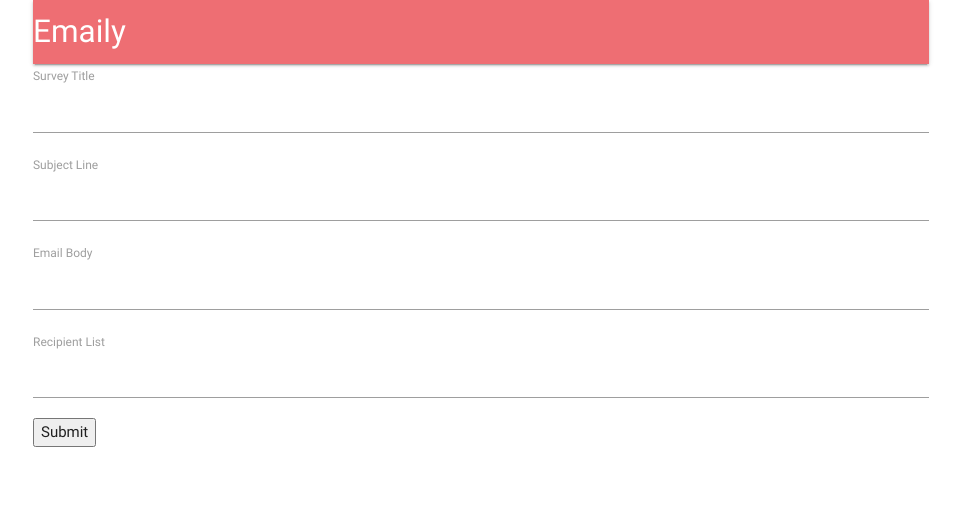
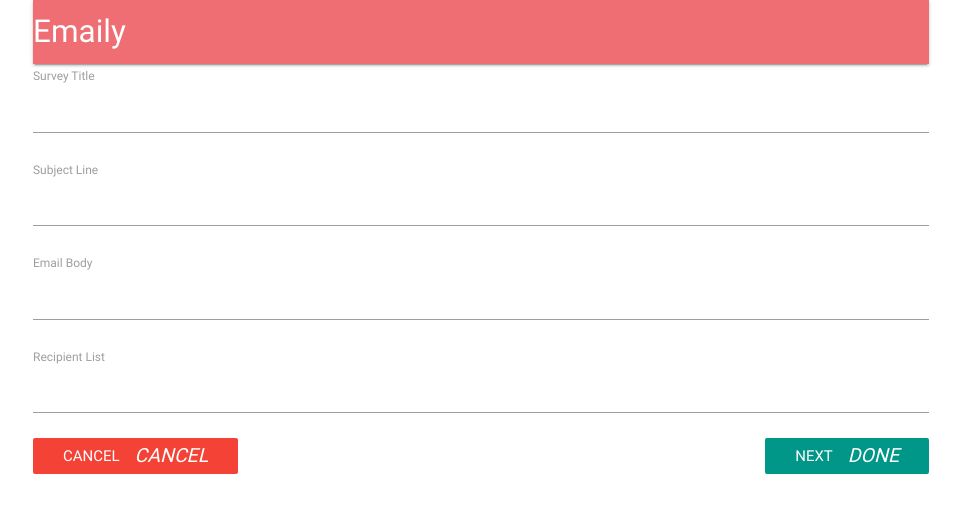
Before and after one commit to immanoj16/Emaily-Survey, a React (Create React App) app in the folder client/: page /surveys/new in a window 1280 px wide. Shown: the top 512 px of the page, without its empty margins (159-1120 px from the left). Built offline with nearby package versions, Linux system fonts and the light colour scheme; no server answers; the HTML template or start-up script is replaced by a standard one.

Commit message:
Add: validate to show validation errors

```diff
--- a/client/src/components/App.js
+++ b/client/src/components/App.js
@@ -16,16 +16,14 @@
 
   render () {
     return (
-      <div className='container'>
       <BrowserRouter>
-          <div>
+        <div className="container">
           <Header />
           <Route exact path='/' component={Landing} />
           <Route exact path='/surveys' component={Dashboard} />
           <Route path='/surveys/new' component={SurveyNew} />
         </div>
       </BrowserRouter>
-      </div>
     );
   }
 }
--- a/client/src/components/surveys/SurveyField.js
+++ b/client/src/components/surveys/SurveyField.js
@@ -1,10 +1,13 @@
 import React from 'react'
 
-export default ({ input, label }) => {
+export default ({ input, label, meta: { error, touched } }) => {
   return (
     <div>
       <label>{label}</label>
-      <input {...input} />
+      <input {...input} style={{ marginBottom: '5px' }} />
+      <div className="red-text" style={{ marginBottom: '20px' }}>
+        {touched && error}
+      </div>
     </div>
   )
 };
--- a/client/src/components/surveys/SurveyForm.js
+++ b/client/src/components/surveys/SurveyForm.js
@@ -1,6 +1,7 @@
 import _ from 'lodash'
 import React, { Component } from 'react'
 import { reduxForm, Field } from 'redux-form'
+import { Link } from 'react-router-dom'
 
 import SurveyField from './SurveyField'
 
@@ -27,18 +28,38 @@
     })
   }
 
-  render() {
+  render () {
     return (
       <div>
         <form onSubmit={this.props.handleSubmit(values => console.log(values))}>
           {this.renderFields()}
-          <button type="submit">Submit</button>
+          <Link to='/surveys' className="red btn-flat white-text">
+            Cancel
+            <i className="material-icons right">cancel</i>
+          </Link>
+          <button className="teal btn-flat right white-text" type="submit">
+            Next
+            <i className="material-icons right">done</i>
+          </button>
         </form>
       </div>
     )
   }
 }
 
+function validate(values) {
+  const errors = {};
+
+  _.each(FIELDS, ({ name }) => {
+    if (!values[name]) {
+      errors[name] = `Required ${name}`
+    }
+  });
+
+  return errors;
+}
+
 export default reduxForm({
+  validate,
   form: 'surveyForm'
 })(SurveyForm)
```
Lines whose indentation alone changed are shown as unchanged.
